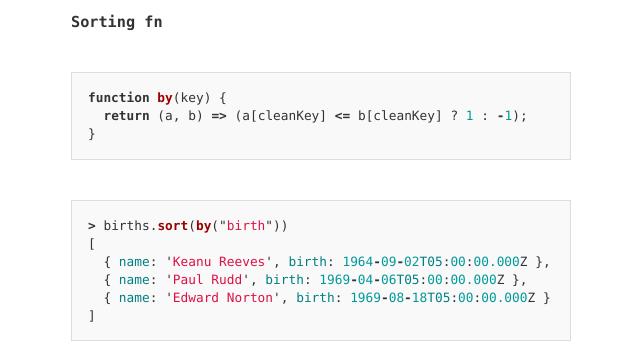
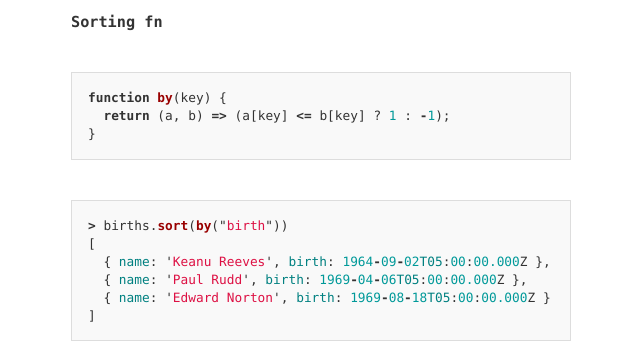
Before and after one commit to wenn/wenn.me, a Jekyll site: the page built from _posts/2018-01-23-js-again-1-dynamic-sorting-with-objects.md, in a window 1280 px wide. Shown: the part 845-1187 px from the top of the page, without its empty margins (319-959 px from the left). Built offline with Jekyll 4.4.1, drawn with Linux system fonts in a browser that asks for light colours.

Commit message:
fix typo in code for js again 1

````diff
--- a/_posts/2018-01-23-js-again-1-dynamic-sorting-with-objects.md
+++ b/_posts/2018-01-23-js-again-1-dynamic-sorting-with-objects.md
@@ -27,7 +27,7 @@ let births = [
 ### Sorting fn
 ```javascript
 function by(key) {
-  return (a, b) => (a[cleanKey] <= b[cleanKey] ? 1 : -1);
+  return (a, b) => (a[key] <= b[key] ? 1 : -1);
 }
 ```
 
````
